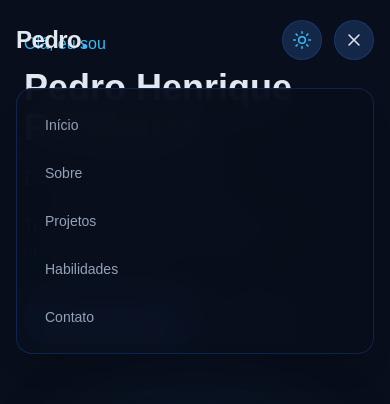
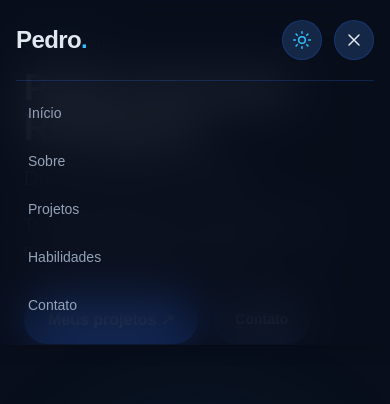
Before and after one commit to 20Pedroh/portfolio, a Next.js app: page / in a window 390 px wide. Both pictures are taken after a click on the button 354 px from the left and 40 px from the top of the page. Shown: the top 404 px of the page. Built offline with nearby package versions, Linux system fonts and the light colour scheme.

Commit message:
Refactor header component for improved mobile menu and responsiveness

```diff
--- a/components/header.tsx
+++ b/components/header.tsx
@@ -45,21 +45,28 @@ export function Header() {
     <header
       className={`
         fixed top-0 left-0 z-50 w-full
-        h-20
         transition-all duration-300
         ${
-          scrolled
-            ? "bg-[var(--background)]/85 backdrop-blur-xl shadow-lg"
+          scrolled || mobileMenuOpen
+            ? "bg-[var(--background)]/75 backdrop-blur-xl shadow-lg"
             : "bg-transparent"
         }
       `}
     >
-      <nav className="
+      <nav
+        className="
           relative max-w-6xl mx-auto
-        h-full px-4 sm:px-6
+          px-4 sm:px-6
+          flex flex-col
+        "
+      >
+        {/* LINHA PRINCIPAL DO HEADER */}
+        <div
+          className="
+            h-20 w-full
             flex items-center justify-between gap-3
-      ">
-
+          "
+        >
           {/* LOGO */}
           <a
             href="#inicio"
@@ -105,27 +112,6 @@ export function Header() {
 
           {/* AÇÕES */}
           <div className="flex items-center gap-3">
-
-          {/* Lembrar de criar uma Api de Email pra essa função */}
-          {/* CONTATO DESKTOP
-          <a
-            href="#contato"
-            className="
-              hidden md:inline-flex
-              items-center
-              rounded-full px-5 py-2.5
-              text-sm font-semibold
-              text-[var(--foreground)]
-              border border-[var(--primary)]/50
-              bg-[var(--primary)]/10
-              hover:bg-[var(--primary)]
-              hover:border-[var(--primary)]
-              transition-all duration-300
-              whitespace-nowrap
-            "
-          >
-            Vamos conversar <span className="ml-1">↗</span>
-          </a> */}
 
             {/* TOGGLE DE TEMA */}
             <button
@@ -234,41 +220,42 @@ export function Header() {
                 </svg>
               )}
             </button>
-
+          </div>
         </div>
 
-        {/* MENU MOBILE DROPDOWN */}
+        {/* MENU MOBILE EXPANSÍVEL */}
         <div
           id="mobile-menu"
+          aria-hidden={!mobileMenuOpen}
           className={`
             md:hidden
-            absolute top-full right-4 left-4
-            mt-2
-            rounded-2xl
-            border border-[var(--border)]
-            bg-[var(--background)]/95
-            backdrop-blur-xl
-            shadow-xl
-            overflow-hidden
-            transition-all duration-300 origin-top
+            w-full
+            grid transition-all duration-300 ease-in-out
             ${
               mobileMenuOpen
-                ? "opacity-100 translate-y-0 scale-100 visible"
-                : "opacity-0 -translate-y-2 scale-95 invisible pointer-events-none"
+                ? "grid-rows-[1fr] opacity-100 pb-4"
+                : "grid-rows-[0fr] opacity-0 pb-0 pointer-events-none"
             }
           `}
         >
-          <div className="flex flex-col p-3">
-
-            {menuItems.map((item, index) => (
+          <div className="overflow-hidden">
+            <div
+              className="
+                flex flex-col
+                pt-2
+                border-t border-[var(--border)]
+              "
+            >
+              {menuItems.map((item) => (
                 <a
                   key={item.href}
                   href={item.href}
+                  tabIndex={mobileMenuOpen ? 0 : -1}
                   onClick={closeMobileMenu}
                   className="
-                  flex items-center justify-between
-                  px-4 py-3.5
-                  rounded-xl
+                    flex items-center
+                    px-3 py-3.5
+                    rounded-lg
                     text-sm font-medium
                     text-[var(--muted)]
                     hover:text-[var(--accent)]
@@ -277,16 +264,11 @@ export function Header() {
                   "
                 >
                   {item.label}
-
-                {/* <span className="text-[var(--accent)] text-xs">
-                  {String(index + 1).padStart(2, "0")}
-                </span> */}
                 </a>
               ))}
-
             </div>
           </div>
-
+        </div>
       </nav>
     </header>
   );
```
Lines whose indentation alone changed are shown as unchanged.
